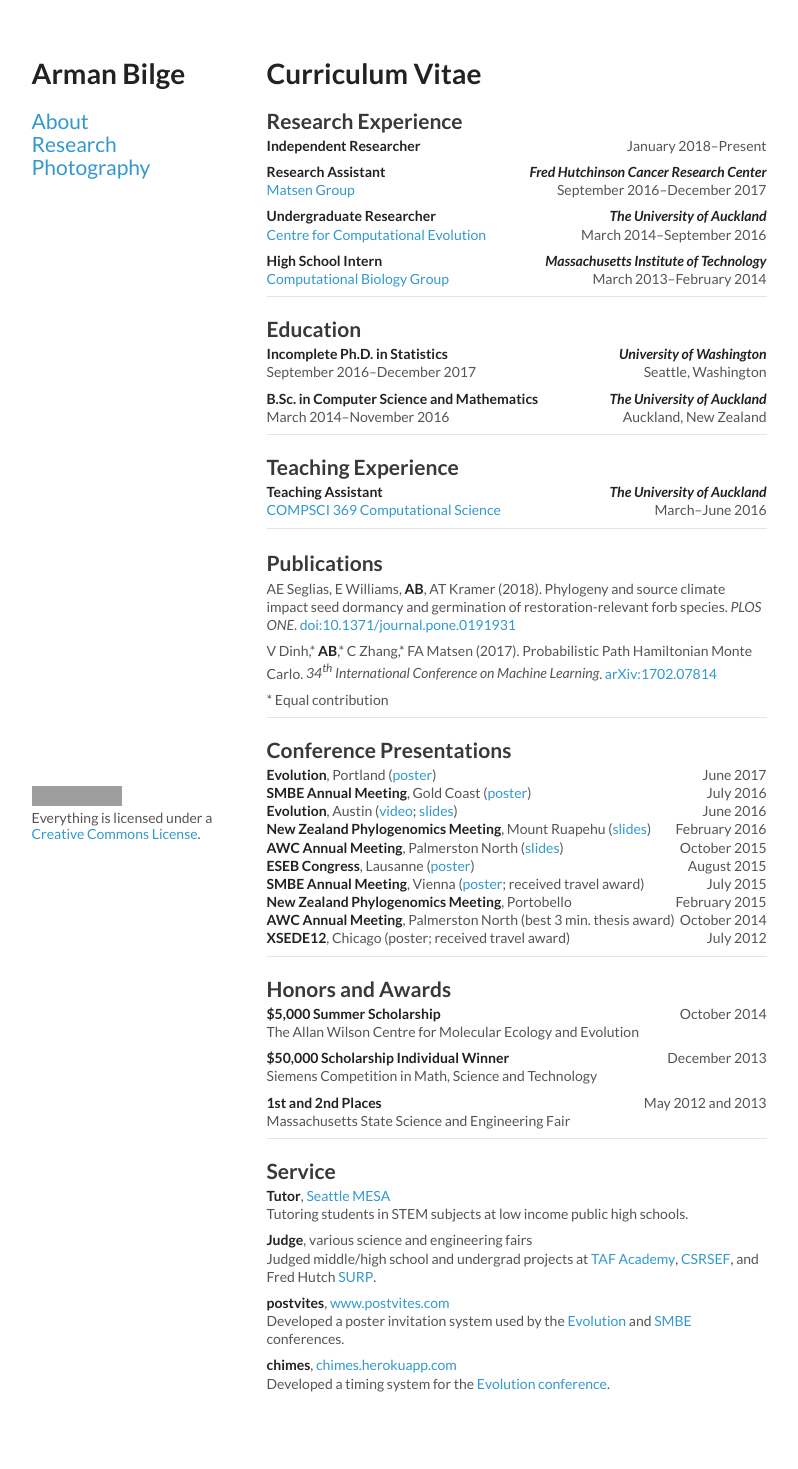
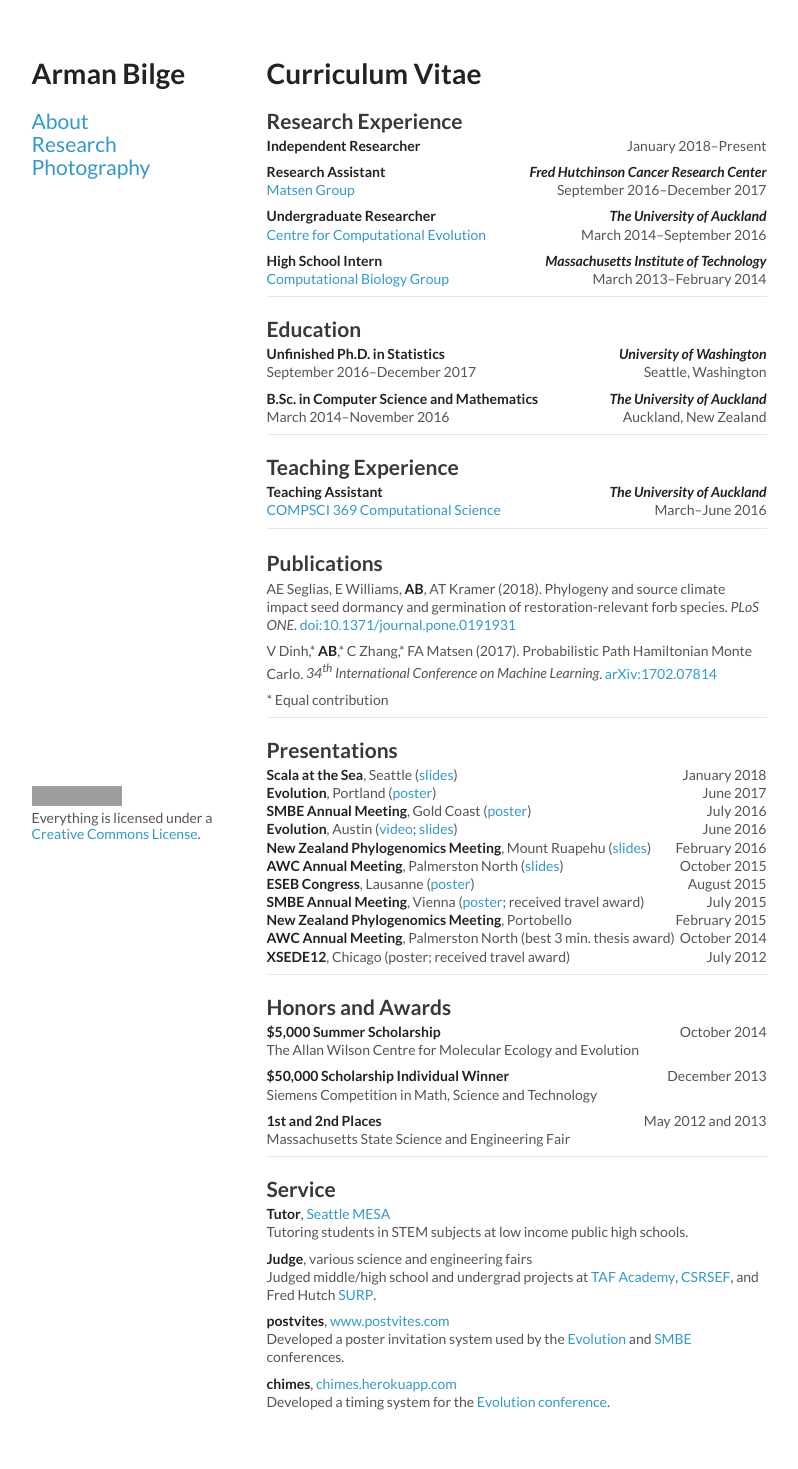
Before and after one commit to armanbilge/armanbilge.github.io, a Jekyll site: the page built from cv/index.md, in a window 1280 px wide. Shown: the whole page, without its empty margins (241-1039 px from the left). Built offline with Jekyll 4.4.1, drawn with Linux system fonts in a browser that asks for light colours; a style sheet for code colours, icons or effects is not loaded; grey boxes are pictures that could not be loaded.

Commit message:
Update cv

```diff
--- a/cv/index.md
+++ b/cv/index.md
@@ -38,7 +38,7 @@ custom-head: |
 
 ## Education
 
-<span class="left">**Incomplete Ph.D. in Statistics**</span>
+<span class="left">**Unfinished Ph.D. in Statistics**</span>
 <span class="right">**_University of Washington_**</span><br/>
 <span class="left">September 2016–December 2017</span>
 <span class="right">Seattle, Washington</span><br/>
@@ -61,7 +61,7 @@ custom-head: |
 
 ## Publications <a href="https://scholar.google.com/citations?user=FsQFBL8AAAAJ"><span style="font-size: 24px" class="mega-octicon octicon-mortar-board"></span></a>
 
-AE Seglias, E Williams, **AB**, AT Kramer (2018). Phylogeny and source climate impact seed dormancy and germination of restoration-relevant forb species. *PLOS ONE*. [doi:10.1371/journal.pone.0191931](https://doi.org/10.1371/journal.pone.0191931)
+AE Seglias, E Williams, **AB**, AT Kramer (2018). Phylogeny and source climate impact seed dormancy and germination of restoration-relevant forb species. *PLoS ONE*. [doi:10.1371/journal.pone.0191931](https://doi.org/10.1371/journal.pone.0191931)
 
 V Dinh,\* **AB**,\* C Zhang,\* FA Matsen (2017). Probabilistic Path Hamiltonian Monte Carlo. *34<sup>th</sup> International Conference on Machine Learning*. [arXiv:1702.07814](//arxiv.org/abs/1702.07814)
 
@@ -69,8 +69,10 @@ V Dinh,\* **AB**,\* C Zhang,\* FA Matsen (2017). Probabilistic Path Hamiltonian
 
 ---
 
-## Conference Presentations
+## Presentations
 
+<span class="left">**Scala at the Sea**, Seattle ([slides](/talks/sats18/))</span>
+<span class="right">January 2018</span><br/>
 <span class="left">**Evolution**, Portland ([poster](//doi.org/10.5281/zenodo.814272))</span>
 <span class="right">June 2017</span><br/>
 <span class="left">**SMBE Annual Meeting**, Gold Coast ([poster](//doi.org/10.5281/zenodo.56495))</span>
```
